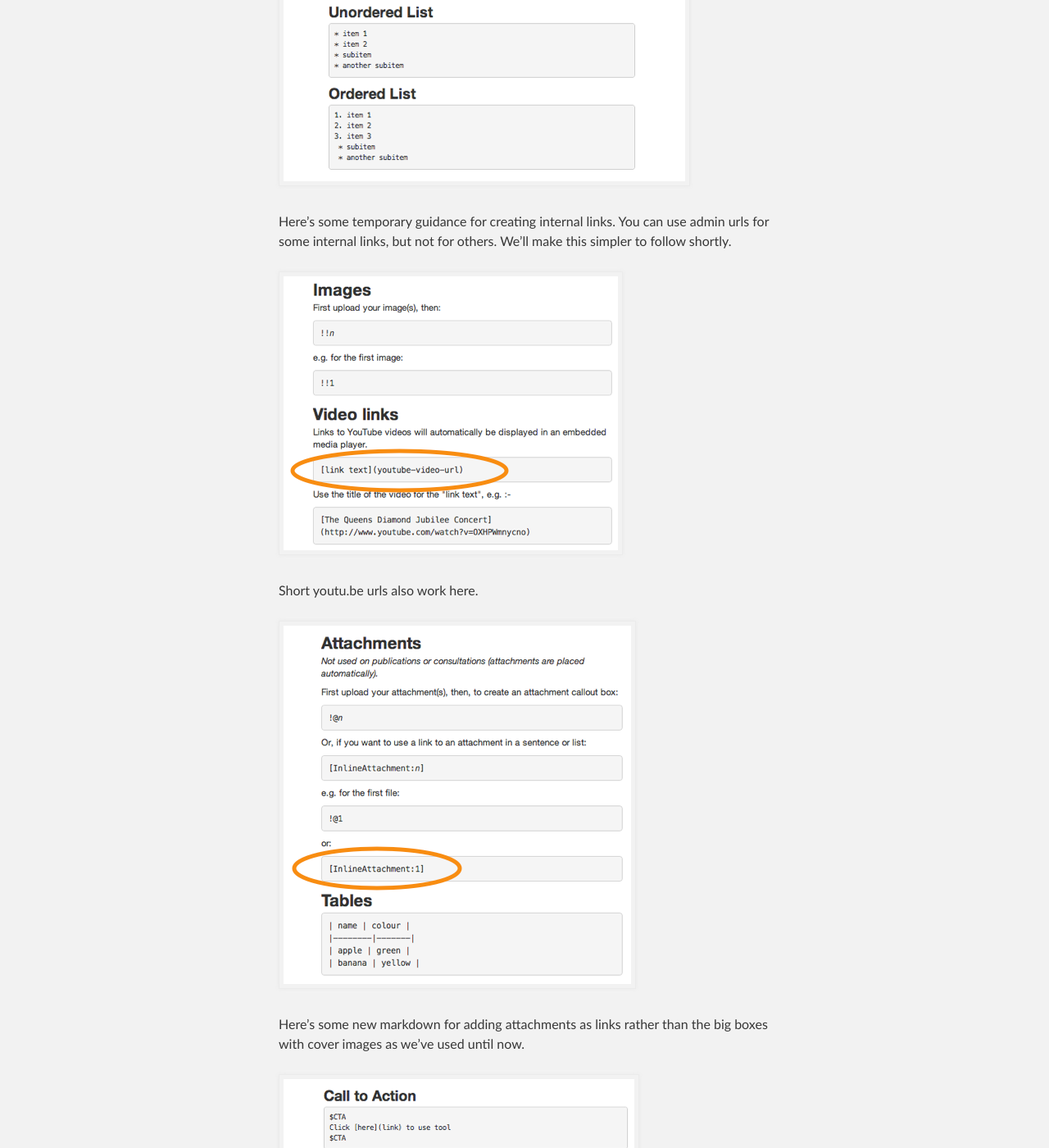
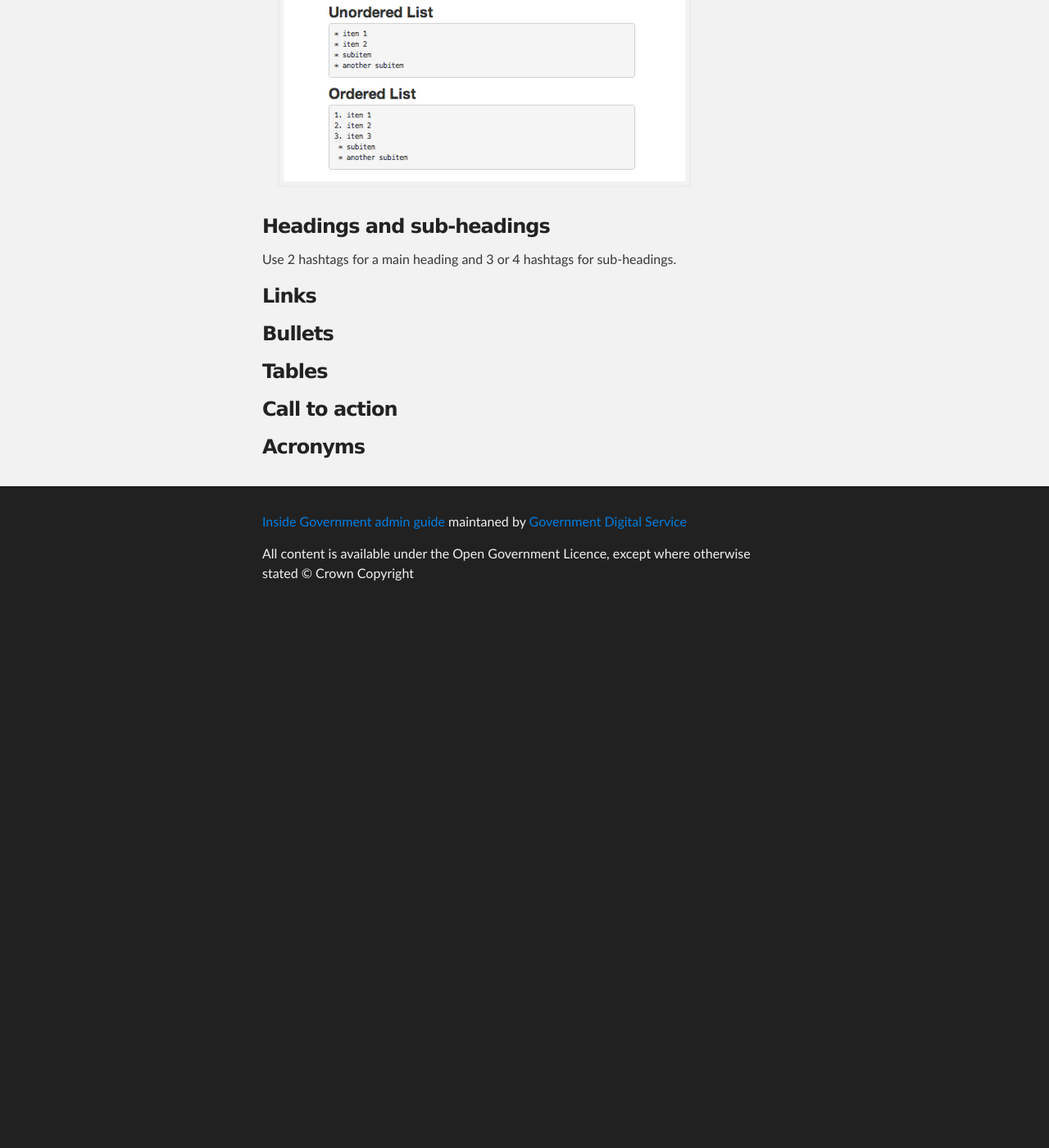
Before and after one commit to alphagov/inside-government-admin-guide, a Jekyll site: the page built from first-steps/markdown.md, in a window 1280 px wide and 1400 px high, scrolled down 867 px. Shown: the whole window at 82% size. Built offline with Jekyll 4.4.1, drawn with Linux system fonts in a browser that asks for light colours; after the commit the page ends 1613 px from its top, so only the background shows below that; some of the changed text lies outside the part shown.

Commit message:
Update markdown.md

```diff
--- a/first-steps/markdown.md
+++ b/first-steps/markdown.md
@@ -11,16 +11,18 @@ title: Inside Government Admin Guide - Markdown
 
    ![Markdown 1](markdown-1.png)
 
-   Here's some temporary guidance for creating internal links. You can use admin urls for some internal links, but not for others. We'll make this simpler to follow shortly.
+### Headings and sub-headings
 
-   ![Markdown 2](markdown-2.png)
+Use 2 hashtags for a main heading and 3 or 4 hashtags for sub-headings.
 
-   Short youtu.be urls also work here.
 
-   ![Markdown 3](markdown-3.png)
 
-   Here’s some new markdown for adding attachments as links rather than the big boxes with cover images as we’ve used until now.
+### Links
 
-   ![Markdown 4](markdown-4.png)
+### Bullets
 
-   Check out this new markdown for Addresses. For now, leave mailto: links outside of $A as links don’t render within them. We’ll fix this later.
+### Tables
+
+### Call to action
+
+### Acronyms
```
